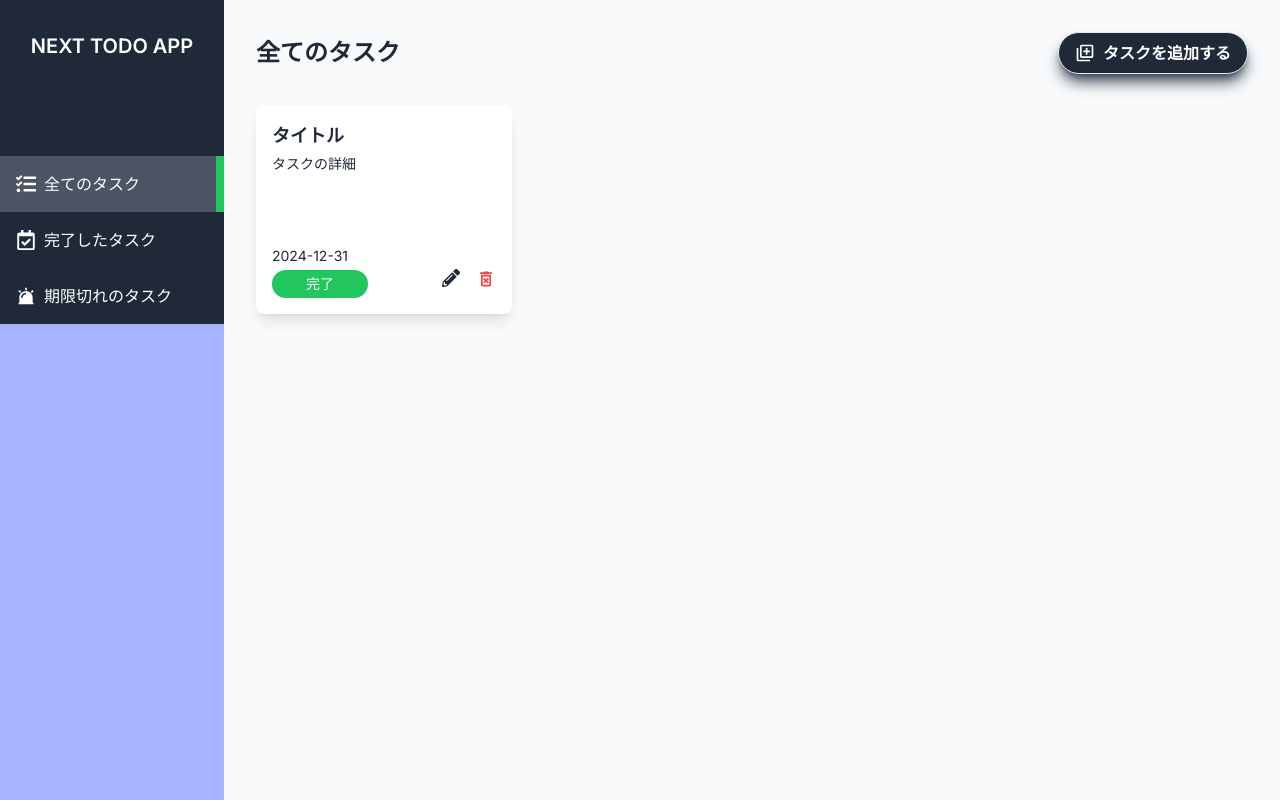
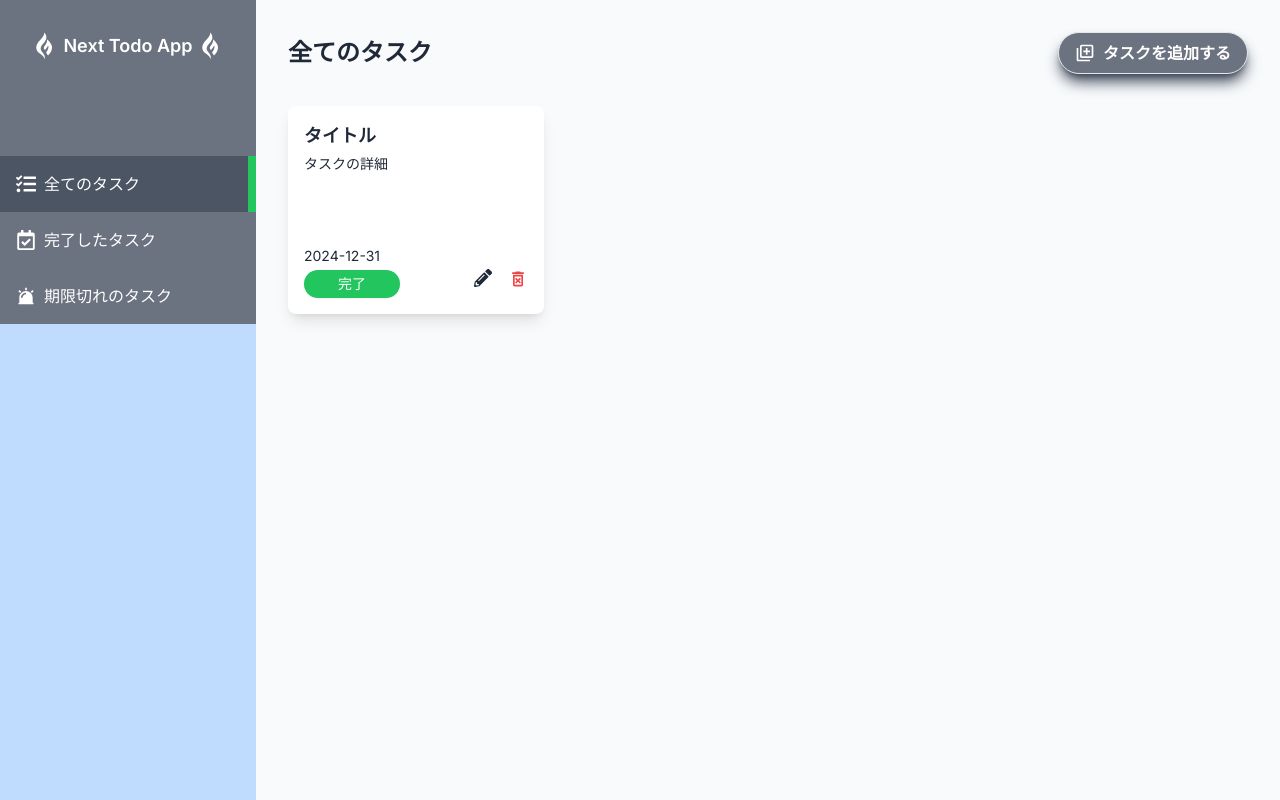
Before and after one commit to Kroro1208/next-todo-app, a Next.js app: page / in a window 1280 px wide. Built offline with nearby package versions, Linux system fonts and the light colour scheme.

Commit message:
微修正

```diff
--- a/src/app/(main)/layout.tsx
+++ b/src/app/(main)/layout.tsx
@@ -3,7 +3,7 @@ import SideMenu from "@/components/SideMenu/ SideMenu";
 const Mainlayout = ({ children }: Readonly<{children: React.ReactNode}>) => {
   return (
     <div className="flex h-screen">
-      <div className="bg-indigo-300">
+      <div className="bg-blue-200">
         <SideMenu />
       </div>
       <main className="bg-slate-50 flex-1 overflow-auto">
--- a/src/app/(main)/page.tsx
+++ b/src/app/(main)/page.tsx
@@ -9,7 +9,7 @@ export default function MainPage() {
         <h1 className="text-2xl font-bold flex items-center">全てのタスク</h1>
         <Link href='/new'
         className="flex items-center gap-2 font-semibold border px-4 py-2
-        rounded-full shadow-lg text-white bg-gray-800 hover:bg-gray-700
+        rounded-full shadow-lg text-white bg-gray-500 hover:bg-gray-700
         transform hover:scale-105 transition-transform duration-300
         shadow-gray-700 hover:shadow-gray-600">
           <MdOutlineLibraryAdd className="size-5"/>
--- a/src/components/SideMenu/ SideMenu.tsx
+++ b/src/components/SideMenu/ SideMenu.tsx
@@ -1,10 +1,16 @@
 import NavList from "./NavList/NavList"
+import { FaGripfire } from "react-icons/fa";
+
 
 const SideMenu = () => {
   return (
-    <div className="w-56 pt-8 bg-gray-800 text-white">
+    <div className="w-64 pt-8 bg-gray-500 text-white">
       <div>
-        <h1 className="px-2 text-xl font-semibold text-center">NEXT TODO APP</h1>
+        <div className="flex justify-center">
+          <FaGripfire size={28}/>
+          <h1 className="px-1 text-lg font-semibold text-center">Next Todo App</h1>
+          <FaGripfire size={28}/>
+        </div>
         <NavList />
       </div>
     </div>
```
